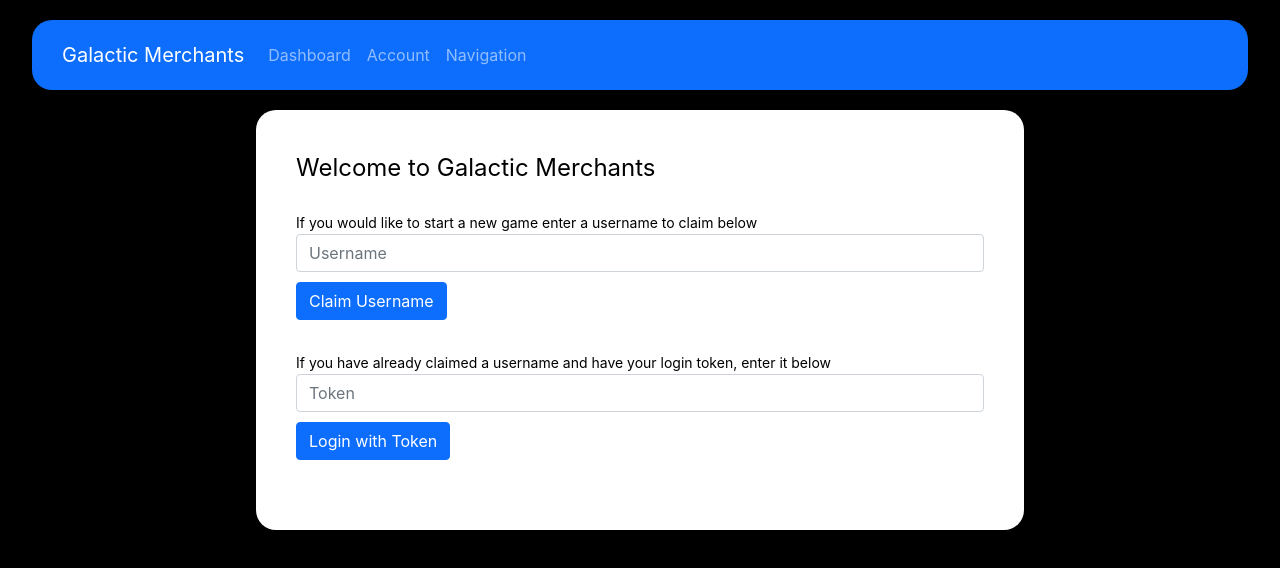
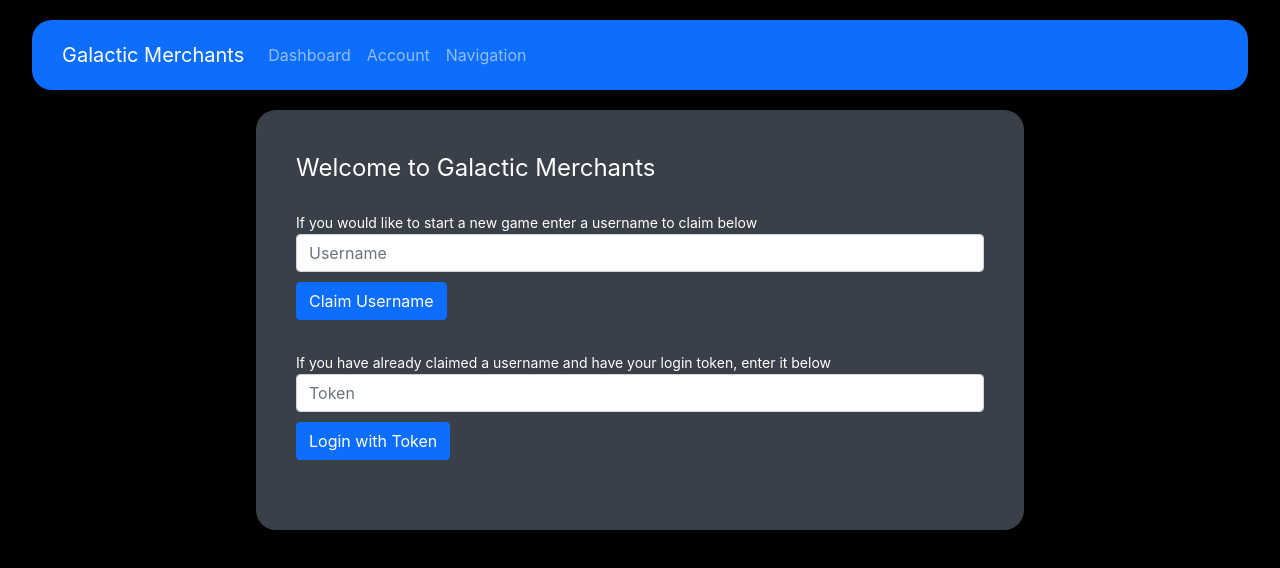
Before and after one commit to jbmitchell7/pwa_galacticmerchants, a React (Create React App) app: page /login in a window 1280 px wide. Shown: the top 568 px of the page. Built offline with nearby package versions, Linux system fonts and the light colour scheme.

Commit message:
added sass and working on redirects for users who aren't logged in

```diff
--- a/package.json
+++ b/package.json
@@ -20,6 +20,7 @@
     "react-router-dom": "^6.3.0",
     "react-scripts": "5.0.1",
     "redux": "^4.2.0",
+    "sass": "^1.51.0",
     "typescript": "^4.6.4",
     "web-vitals": "^2.1.4",
     "workbox-background-sync": "^6.5.3",
--- a/src/App.css
+++ /dev/null
@@ -1,3 +0,0 @@
-.app-content {
-    margin: 20px;
-}
--- /dev/null
+++ b/src/App.scss
@@ -0,0 +1,7 @@
+$gray: #394049;
+$yellow: #F0C808;
+$blue: #0D6EFD;
+
+.app-content {
+    margin: 20px;
+}
--- a/src/App.tsx
+++ b/src/App.tsx
@@ -8,7 +8,7 @@ import NavigationBar from './components/NavigationBar/NavigationBar';
 import Welcome from './views/Welcome/Welcome';
 import Account from './views/Account/Account';
 import Navigation from './views/Navigation/Navigation';
-import './App.css';
+import './App.scss';
 
 const App = () => {
     const userToken = localStorage.getItem("TOKEN")
--- a/src/views/Account/Account.tsx
+++ b/src/views/Account/Account.tsx
@@ -4,7 +4,7 @@ import { useNavigate } from "react-router-dom";
 //import { useAppSelector, useAppDispatch } from '../../redux/hooks';
 import { fetchGet } from '../../api/spacetraders';
 import { User } from '../../data/types';
-import './Account.css';
+import './Account.scss';
 //import { setUsername } from '../../redux/reducers/usernameSlice';
 
 const Account = () => {
@@ -16,13 +16,17 @@ const Account = () => {
         joinedAt: ''
     });
 
-    let navigate = useNavigate();
+    const navigate = useNavigate();
 
     const getAccount = async () => {
-        localStorage.setItem("TOKEN", '2ec321da-0367-45a5-98a7-09aaf539137e')
+        const token = localStorage.getItem('TOKEN');
+        if (!token) {
+            navigate("/login");
+            return
+        }
         const response = await fetchGet("/my/account", {});
         const accountData: User = response.user
-        setUserData(accountData)
+        setUserData(accountData);
         //dispatch(setUsername(accountData.username));
     }
 
@@ -33,6 +37,7 @@ const Account = () => {
 
     useEffect(() => {
         getAccount();
+        // eslint-disable-next-line react-hooks/exhaustive-deps
     }, [])
 
     return (
--- a/src/views/Login/Login.css
+++ b/src/views/Login/Login.scss
@@ -1,3 +1,5 @@
+@import "../../App.scss";
+
 .login-container {
     display: flex;
     justify-content: center;
@@ -5,7 +7,7 @@
 
 .login-form {
     width: 40vw;
-    background-color: white;
+    background-color: $gray;
     padding: 40px;
     border-radius: 20px;
 }
@@ -25,11 +27,11 @@
 
 .form-header {
     font-size: x-large;
-    color: black;
+    color: white;
 }
 
 .form-instructions {
-    color: black;
+    color: white;
 }
 
 .login-btn {
--- a/src/views/Login/Login.tsx
+++ b/src/views/Login/Login.tsx
@@ -3,7 +3,7 @@ import { useNavigate } from "react-router-dom";
 import { Form, Button } from 'react-bootstrap';
 import { fetchGet, fetchPost } from '../../api/spacetraders';
 import { TokenResponse } from '../../data/types';
-import './Login.css';
+import './Login.scss';
 
 const Login = () => {
     const [usernameInput, setUsernameInput] = useState('');
```
Also changed, not shown: src/views/Account/Account.css (deleted), src/views/Account/Account.scss (added), 1 other file (tests, documents, lock files or other folders).
